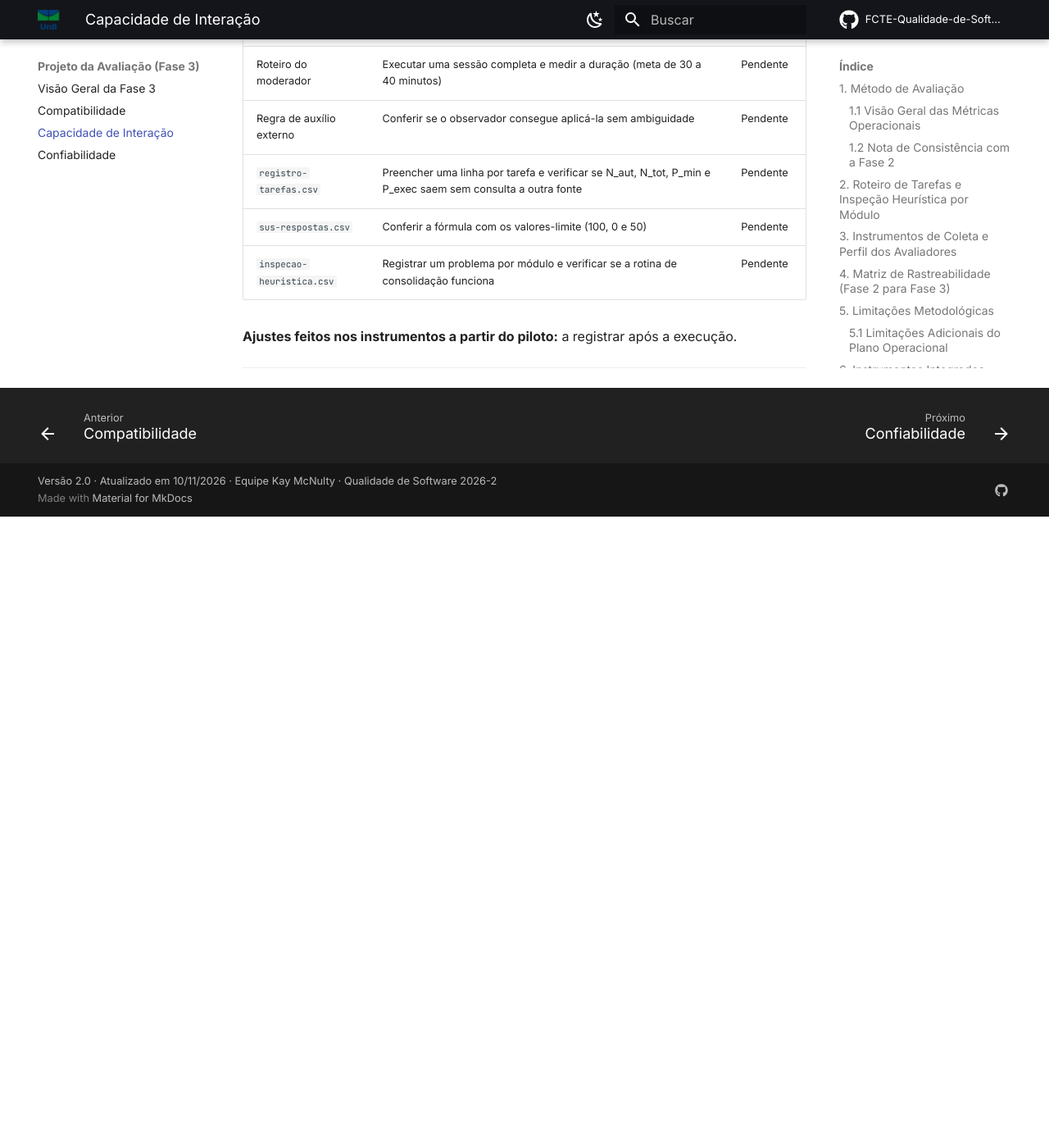
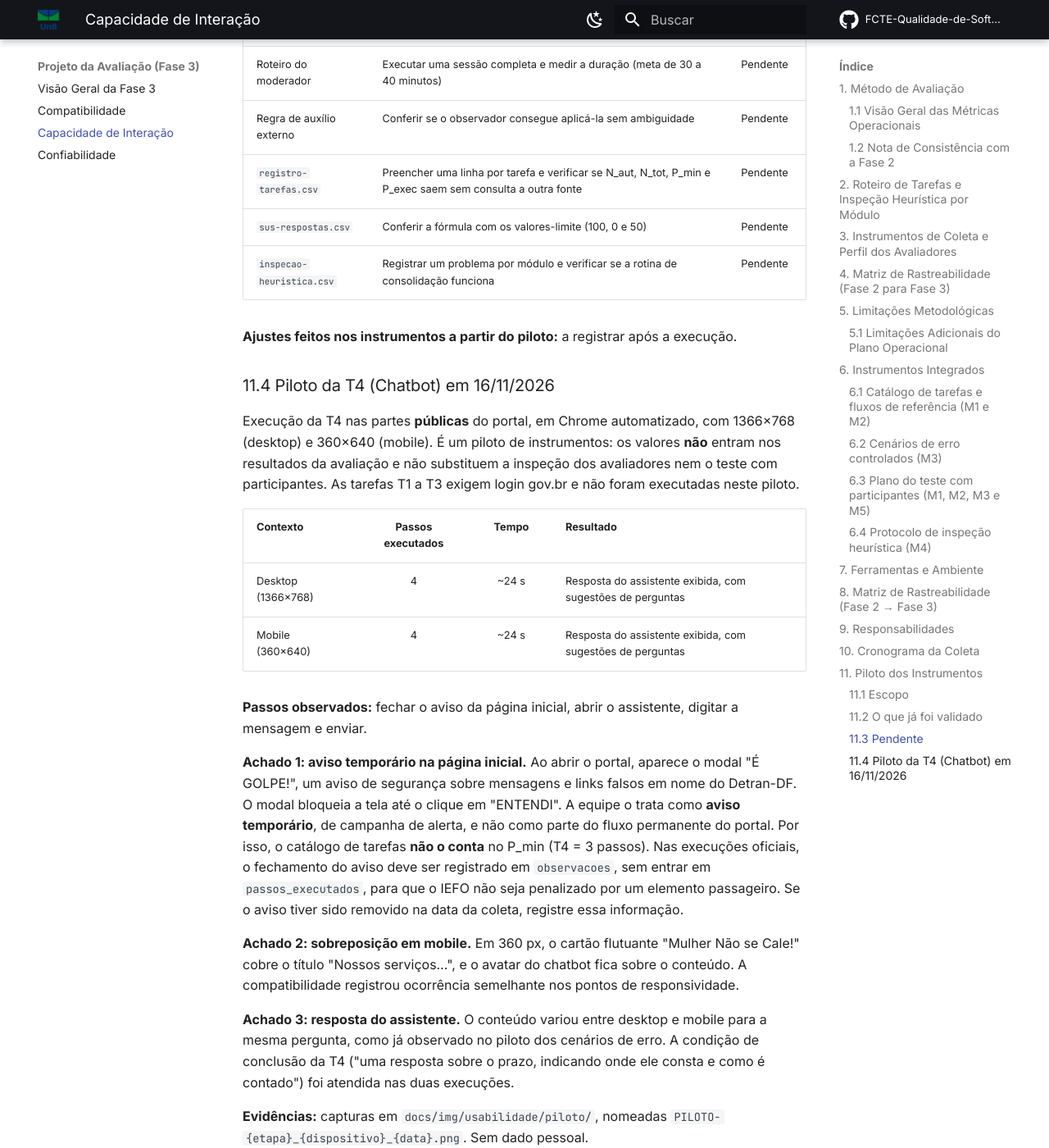
Before and after one commit to FCTE-Qualidade-de-Software-1/2026-2_T02_KAY_MCNULTY, an MkDocs documentation site: the page built from docs/fase3/usabilidade.md, in a window 1280 px wide and 1400 px high, scrolled down 12115 px. Shown: the whole window at 82% size. Built offline with MkDocs 1.6.1 and Material for MkDocs 9.7.7, drawn with Linux system fonts in a browser that asks for light colours; comment, search, counter and statistics services are not loaded; before the commit the page ends 12745 px from its top, so only the background shows below that; some of the changed text lies outside the part shown.

Commit message:
docs(fase3): registra piloto da T4 com capturas e aviso temporário da página inicial
Refs #54

```diff
--- a/docs/fase3/usabilidade.md
+++ b/docs/fase3/usabilidade.md
@@ -266,4 +266,32 @@ Piloto curto, com um avaliador e **uma tarefa por módulo**, para validar o rote
 
 **Ajustes feitos nos instrumentos a partir do piloto:** a registrar após a execução.
 
+### 11.4 Piloto da T4 (Chatbot) em 16/11/2026
+
+Execução da T4 nas partes **públicas** do portal, em Chrome automatizado, com 1366×768 (desktop) e 360×640 (mobile). É um piloto de instrumentos: os valores **não** entram nos resultados da avaliação e não substituem a inspeção dos avaliadores nem o teste com participantes. As tarefas T1 a T3 exigem login gov.br e não foram executadas neste piloto.
+
+| Contexto | Passos executados | Tempo | Resultado |
+| :--- | :---: | :---: | :--- |
+| Desktop (1366×768) | 4 | ~24 s | Resposta do assistente exibida, com sugestões de perguntas |
+| Mobile (360×640) | 4 | ~24 s | Resposta do assistente exibida, com sugestões de perguntas |
+
+**Passos observados:** fechar o aviso da página inicial, abrir o assistente, digitar a mensagem e enviar.
+
+**Achado 1: aviso temporário na página inicial.** Ao abrir o portal, aparece o modal "É GOLPE!", um aviso de segurança sobre mensagens e links falsos em nome do Detran-DF. O modal bloqueia a tela até o clique em "ENTENDI". A equipe o trata como **aviso temporário**, de campanha de alerta, e não como parte do fluxo permanente do portal. Por isso, o catálogo de tarefas **não o conta** no P_min (T4 = 3 passos). Nas execuções oficiais, o fechamento do aviso deve ser registrado em `observacoes`, sem entrar em `passos_executados`, para que o IEFO não seja penalizado por um elemento passageiro. Se o aviso tiver sido removido na data da coleta, registre essa informação.
+
+**Achado 2: sobreposição em mobile.** Em 360 px, o cartão flutuante "Mulher Não se Cale!" cobre o título "Nossos serviços…", e o avatar do chatbot fica sobre o conteúdo. A compatibilidade registrou ocorrência semelhante nos pontos de responsividade.
+
+**Achado 3: resposta do assistente.** O conteúdo variou entre desktop e mobile para a mesma pergunta, como já observado no piloto dos cenários de erro. A condição de conclusão da T4 ("uma resposta sobre o prazo, indicando onde ele consta e como é contado") foi atendida nas duas execuções.
+
+**Evidências:** capturas em `docs/img/usabilidade/piloto/`, nomeadas `PILOTO-{etapa}_{dispositivo}_{data}.png`. Sem dado pessoal.
+
+| Etapa | Desktop | Mobile |
+| :--- | :---: | :---: |
+| Aviso na página inicial | ![Aviso na página inicial, desktop](../img/usabilidade/piloto/PILOTO-modal-aviso_desktop_2026-11-16.png){ width="260" } | ![Aviso na página inicial, mobile](../img/usabilidade/piloto/PILOTO-modal-aviso_mobile_2026-11-16.png){ width="150" } |
+| Página inicial após fechar o aviso | ![Página inicial, desktop](../img/usabilidade/piloto/PILOTO-home_desktop_2026-11-16.png){ width="260" } | ![Página inicial, mobile](../img/usabilidade/piloto/PILOTO-home_mobile_2026-11-16.png){ width="150" } |
+| Assistente aberto | ![Assistente aberto, desktop](../img/usabilidade/piloto/PILOTO-T4-chat-aberto_desktop_2026-11-16.png){ width="260" } | ![Assistente aberto, mobile](../img/usabilidade/piloto/PILOTO-T4-chat-aberto_mobile_2026-11-16.png){ width="150" } |
+| Resposta do assistente | ![Resposta do assistente, desktop](../img/usabilidade/piloto/PILOTO-T4-resposta_desktop_2026-11-16.png){ width="260" } | ![Resposta do assistente, mobile](../img/usabilidade/piloto/PILOTO-T4-resposta_mobile_2026-11-16.png){ width="150" } |
+
+**Tabela 9 – Capturas do piloto da T4.** Fonte: Elaborado pelos autores.
+
 ---
```
Also changed, not shown: docs/img/usabilidade/piloto/PILOTO-T4-chat-aberto_desktop_2026-11-16.png (added), docs/img/usabilidade/piloto/PILOTO-T4-chat-aberto_mobile_2026-11-16.png (added), docs/img/usabilidade/piloto/PILOTO-T4-resposta_desktop_2026-11-16.png (added), docs/img/usabilidade/piloto/PILOTO-T4-resposta_mobile_2026-11-16.png (added), docs/img/usabilidade/piloto/PILOTO-home_desktop_2026-11-16.png (added), docs/img/usabilidade/piloto/PILOTO-home_mobile_2026-11-16.png (added), docs/img/usabilidade/piloto/PILOTO-modal-aviso_desktop_2026-11-16.png (added), docs/img/usabilidade/piloto/PILOTO-modal-aviso_mobile_2026-11-16.png (added).
